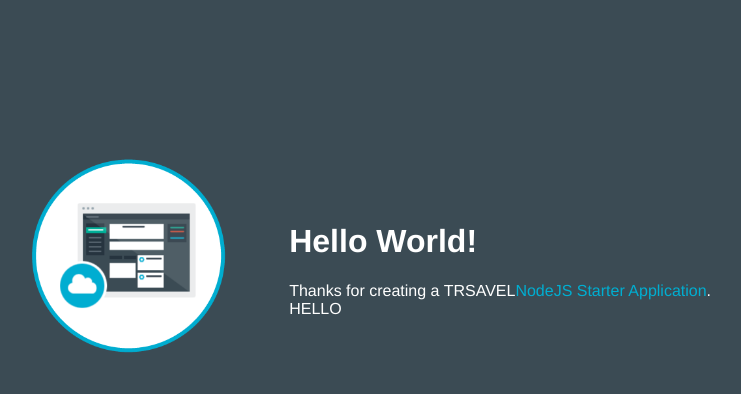
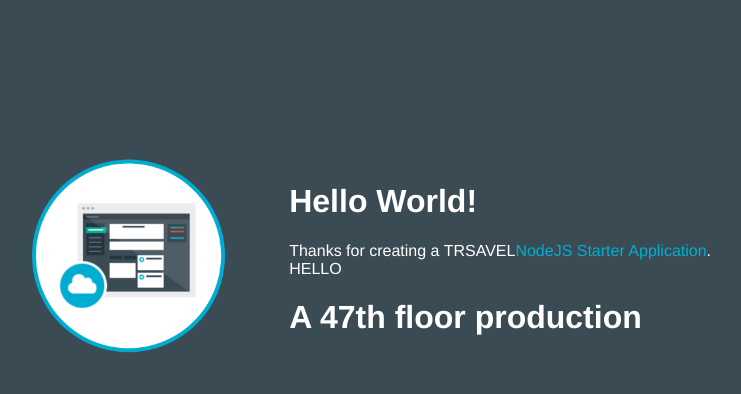
Before and after one commit to Eehita/Travel, a website: page public/index.html in a window 1280 px wide. Shown: the whole page, without its empty margins (253-994 px from the left). Drawn offline with Linux system fonts and the light colour scheme.

Commit message:
random test

```diff
--- a/public/index.html
+++ b/public/index.html
@@ -19,6 +19,7 @@
           <h1 id="message">Hello World!</h1>
           <p class='description'></p> Thanks for creating a TRSAVEL<span class = "blue">NodeJS Starter Application</span>.
 	<span>HELLO</span>
+	<h1>A 47th floor production</h1>
     	</td>
       </tr>
     </table>
```
